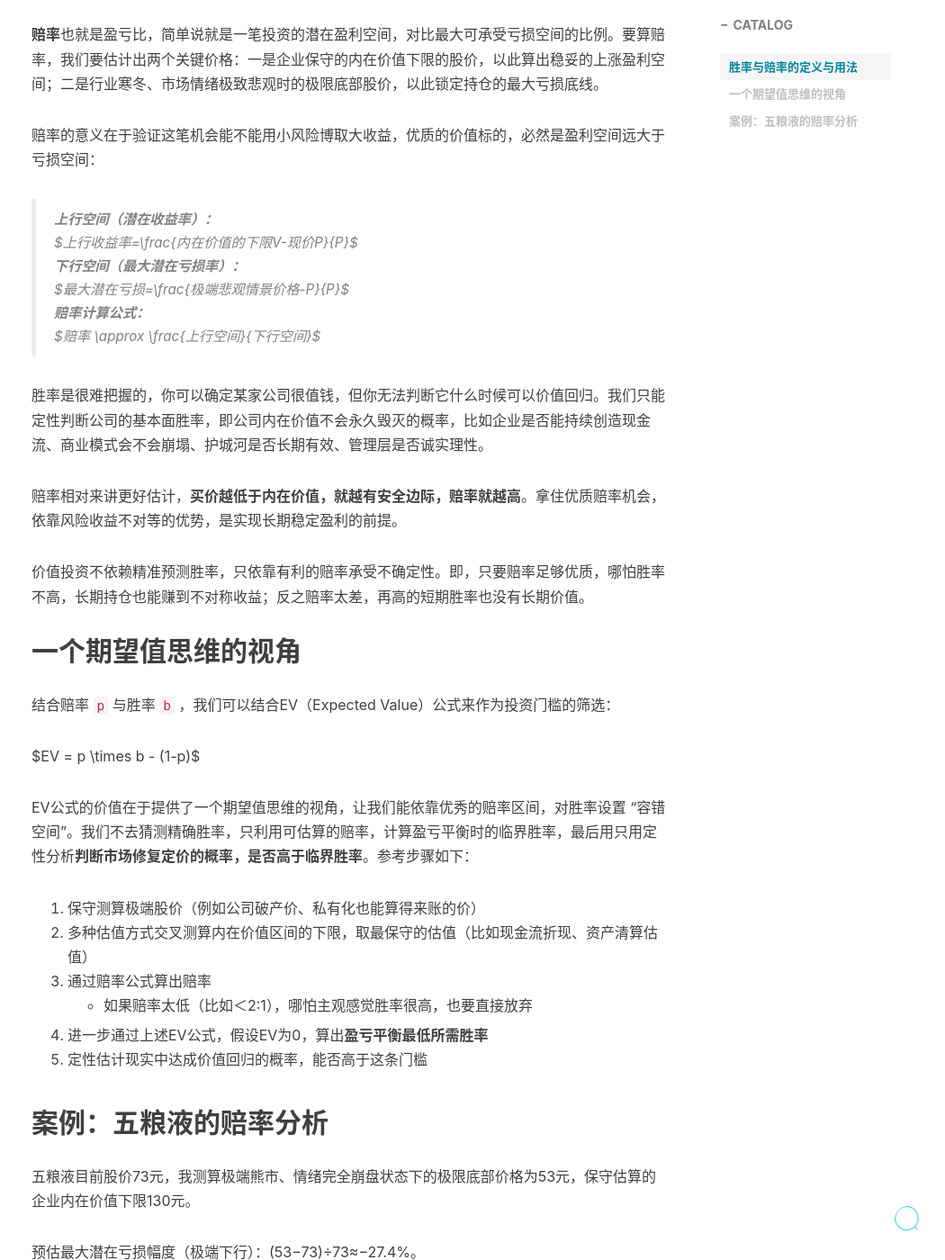
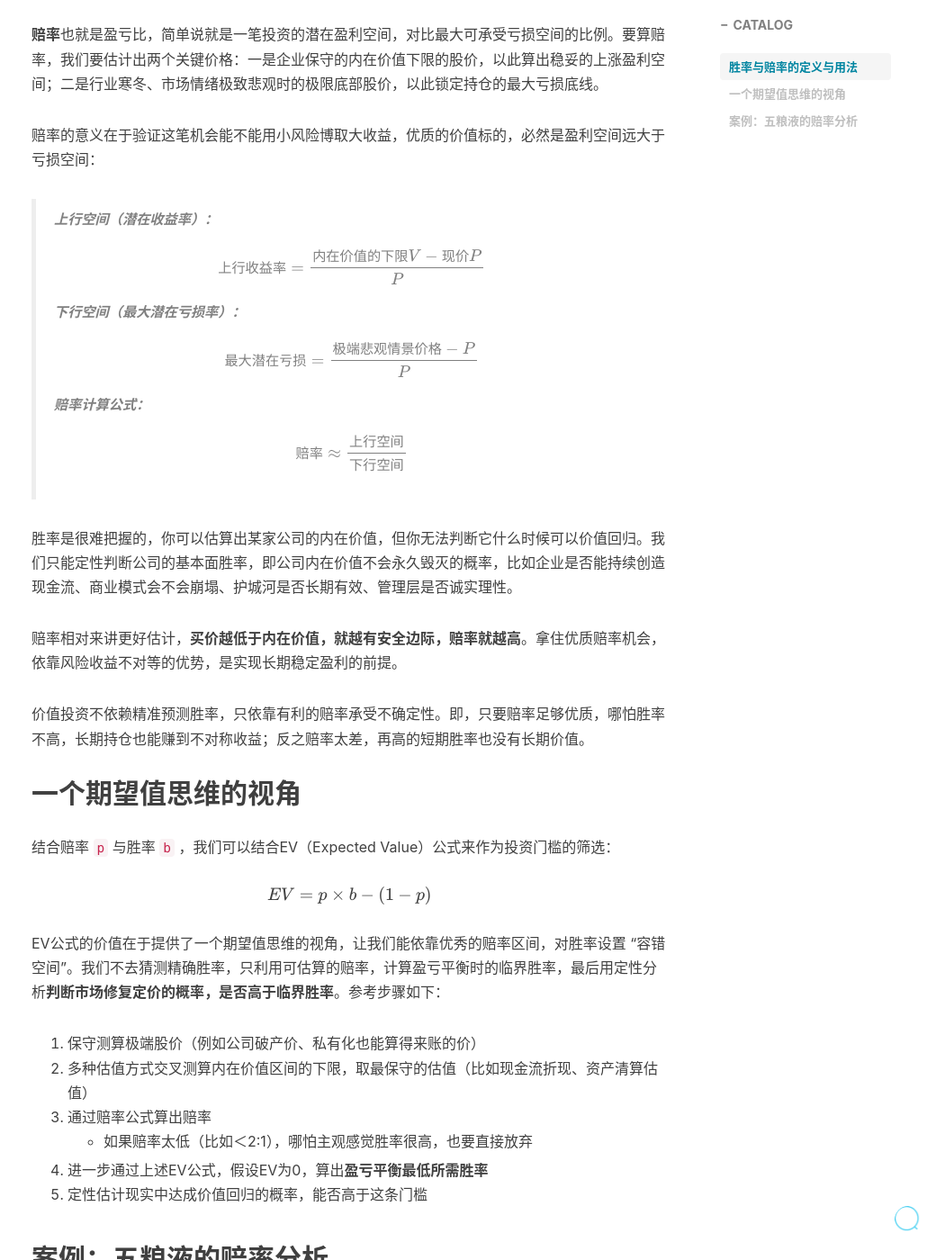
Before and after one commit to IosefLilianovichDros/IosefLilianovichDros.github.io, a Jekyll site: the page built from _posts/2026-07-24-valueinvestment_3-2026.md, in a window 1280 px wide and 1400 px high, scrolled down 735 px. Shown: the whole window at 90% size, without its empty margins (230-1280 px from the left). Built offline with Jekyll 4.4.1, drawn with Linux system fonts in a browser that asks for light colours; comment, search, counter and statistics services are not loaded.

Commit message:
Update 2026-07-24-valueinvestment_3-2026.md

```diff
--- a/_posts/2026-07-24-valueinvestment_3-2026.md
+++ b/_posts/2026-07-24-valueinvestment_3-2026.md
@@ -19,17 +19,17 @@
 
 > **上行空间（潜在收益率）：**
 >
-> $上行收益率=\frac{内在价值的下限V-现价P}{P}$
+> $$上行收益率=\frac{内在价值的下限V-现价P}{P}$$
 >
 > **下行空间（最大潜在亏损率）：**
 >
-> $最大潜在亏损=\frac{极端悲观情景价格-P}{P}$
+> $$最大潜在亏损=\frac{极端悲观情景价格-P}{P}$$
 >
 > **赔率计算公式：**
 >
-> $赔率 \approx \frac{上行空间}{下行空间}$
+> $$赔率 \approx \frac{上行空间}{下行空间}$$
 
-胜率是很难把握的，你可以确定某家公司很值钱，但你无法判断它什么时候可以价值回归。我们只能定性判断公司的基本面胜率，即公司内在价值不会永久毁灭的概率，比如企业是否能持续创造现金流、商业模式会不会崩塌、护城河是否长期有效、管理层是否诚实理性。
+胜率是很难把握的，你可以估算出某家公司的内在价值，但你无法判断它什么时候可以价值回归。我们只能定性判断公司的基本面胜率，即公司内在价值不会永久毁灭的概率，比如企业是否能持续创造现金流、商业模式会不会崩塌、护城河是否长期有效、管理层是否诚实理性。
 
 赔率相对来讲更好估计，**买价越低于内在价值，就越有安全边际，赔率就越高**。拿住优质赔率机会，依靠风险收益不对等的优势，是实现长期稳定盈利的前提。
 
@@ -39,9 +39,9 @@
 
 结合赔率 `p`  与胜率 `b` ，我们可以结合EV（Expected Value）公式来作为投资门槛的筛选：
 
-$EV = p \times b - (1-p)$
+$$EV = p \times b - (1-p)$$
 
-EV公式的价值在于提供了一个期望值思维的视角，让我们能依靠优秀的赔率区间，对胜率设置 “容错空间”。我们不去猜测精确胜率，只利用可估算的赔率，计算盈亏平衡时的临界胜率，最后用只用定性分析**判断市场修复定价的概率，是否高于临界胜率**。参考步骤如下：
+EV公式的价值在于提供了一个期望值思维的视角，让我们能依靠优秀的赔率区间，对胜率设置 “容错空间”。我们不去猜测精确胜率，只利用可估算的赔率，计算盈亏平衡时的临界胜率，最后用定性分析**判断市场修复定价的概率，是否高于临界胜率**。参考步骤如下：
 
 1. 保守测算极端股价（例如公司破产价、私有化也能算得来账的价）
 2. 多种估值方式交叉测算内在价值区间的下限，取最保守的估值（比如现金流折现、资产清算估值）
```
